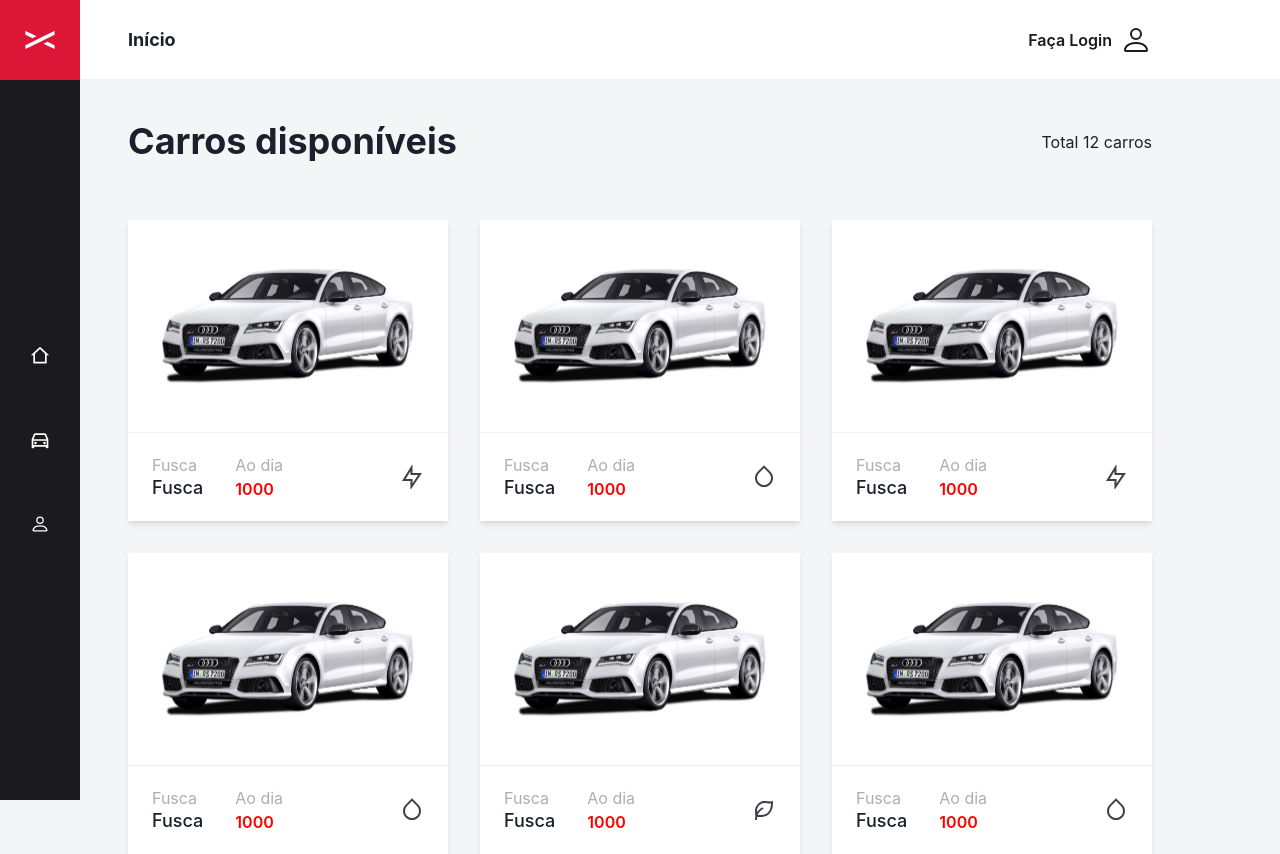
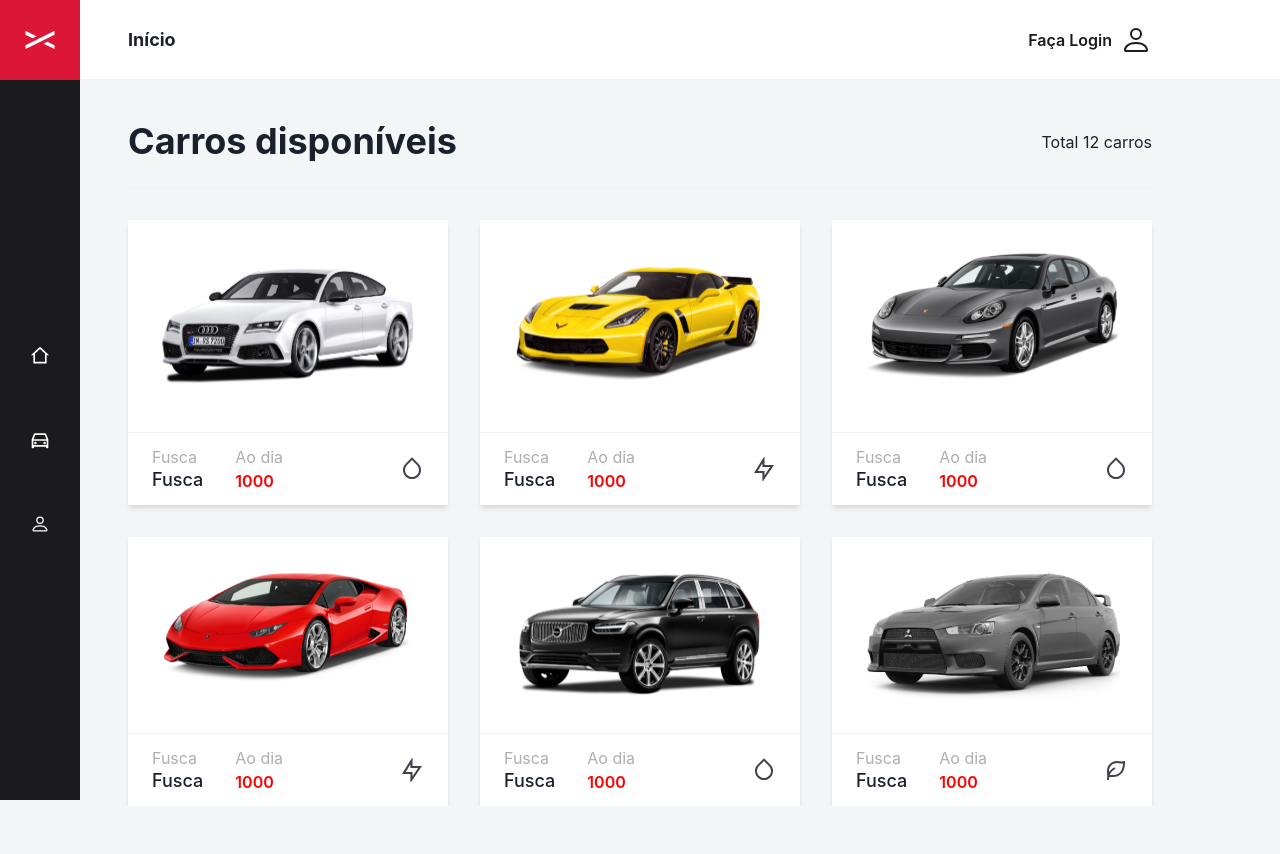
Before and after one commit to michelwene/RentX, a Next.js app: page /listagem in a window 1280 px wide. After the commit the page ends 806 px from the top, so only its background shows below. Built offline with nearby package versions, Linux system fonts and the light colour scheme.

Commit message:
feat: CarItem

```diff
--- a/src/components/CarItem/index.tsx
+++ b/src/components/CarItem/index.tsx
@@ -1,13 +1,4 @@
-import {
-  Box,
-  Flex,
-  GridItem,
-  Heading,
-  HStack,
-  Icon,
-  Image,
-  Text,
-} from "@chakra-ui/react";
+import { Box, Flex, GridItem, Heading, Image, Text } from "@chakra-ui/react";
 import { ReactElement } from "react";
 
 type CarTypes = {
@@ -33,13 +24,13 @@ export function CarItem({ car, icon, onClick }: CarItemProps) {
       display="flex"
       flexDirection="column"
       onClick={onClick}
+      justifyContent="space-between"
     >
       <Image src={car.image} alt={car.name} p={8} />
-      <HStack
-        spacing={16}
+      <Flex
         justifyContent="space-between"
         px={6}
-        py={5}
+        py={3}
         borderTop="1px"
         borderColor="gray.100"
       >
@@ -57,8 +48,8 @@ export function CarItem({ car, icon, onClick }: CarItemProps) {
             </Text>
           </Box>
         </Flex>
-        <Box>{icon}</Box>
-      </HStack>
+        <Flex align="center">{icon}</Flex>
+      </Flex>
     </GridItem>
   );
 }
--- a/src/pages/listagem/index.tsx
+++ b/src/pages/listagem/index.tsx
@@ -52,6 +52,15 @@ export default function listing() {
                 name: "Fusca",
                 image: "/assets/Audi.svg",
               }}
+              icon={<Gasoline />}
+            />
+            <CarItem
+              car={{
+                title: "Fusca",
+                price: 1000,
+                name: "Fusca",
+                image: "/assets/Corvete-Z06.svg",
+              }}
               icon={<Energy />}
             />
             <CarItem
@@ -59,7 +68,7 @@ export default function listing() {
                 title: "Fusca",
                 price: 1000,
                 name: "Fusca",
-                image: "/assets/Audi.svg",
+                image: "/assets/Porche.svg",
               }}
               icon={<Gasoline />}
             />
@@ -68,7 +77,7 @@ export default function listing() {
                 title: "Fusca",
                 price: 1000,
                 name: "Fusca",
-                image: "/assets/Audi.svg",
+                image: "/assets/Lambo.svg",
               }}
               icon={<Energy />}
             />
@@ -77,7 +86,7 @@ export default function listing() {
                 title: "Fusca",
                 price: 1000,
                 name: "Fusca",
-                image: "/assets/Audi.svg",
+                image: "/assets/Volvo.svg",
               }}
               icon={<Gasoline />}
             />
@@ -86,18 +95,9 @@ export default function listing() {
                 title: "Fusca",
                 price: 1000,
                 name: "Fusca",
-                image: "/assets/Audi.svg",
+                image: "/assets/Lancer.svg",
               }}
               icon={<Hybrid />}
-            />
-            <CarItem
-              car={{
-                title: "Fusca",
-                price: 1000,
-                name: "Fusca",
-                image: "/assets/Audi.svg",
-              }}
-              icon={<Gasoline />}
             />
           </SimpleGrid>
         </Grid>
```
